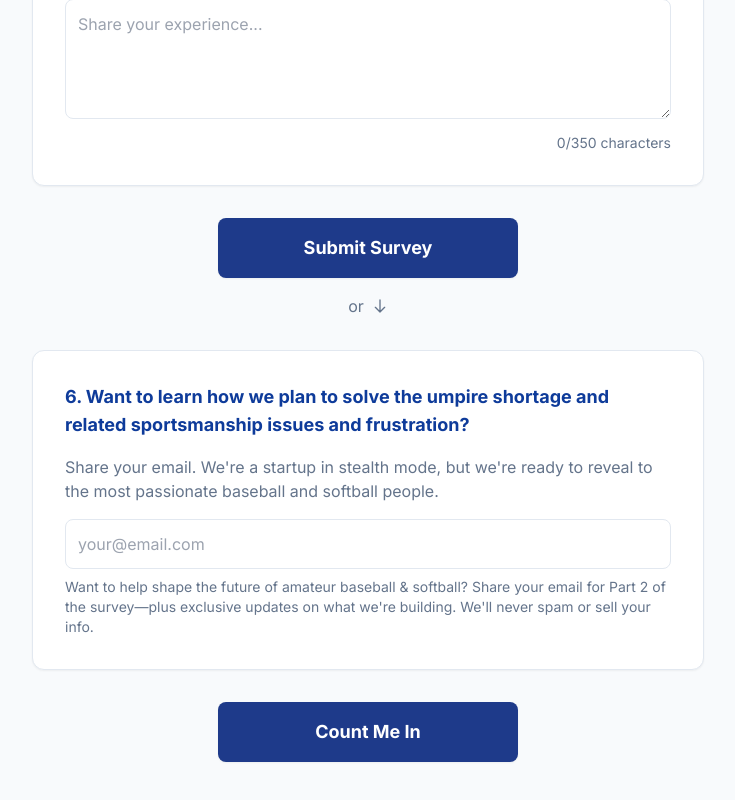
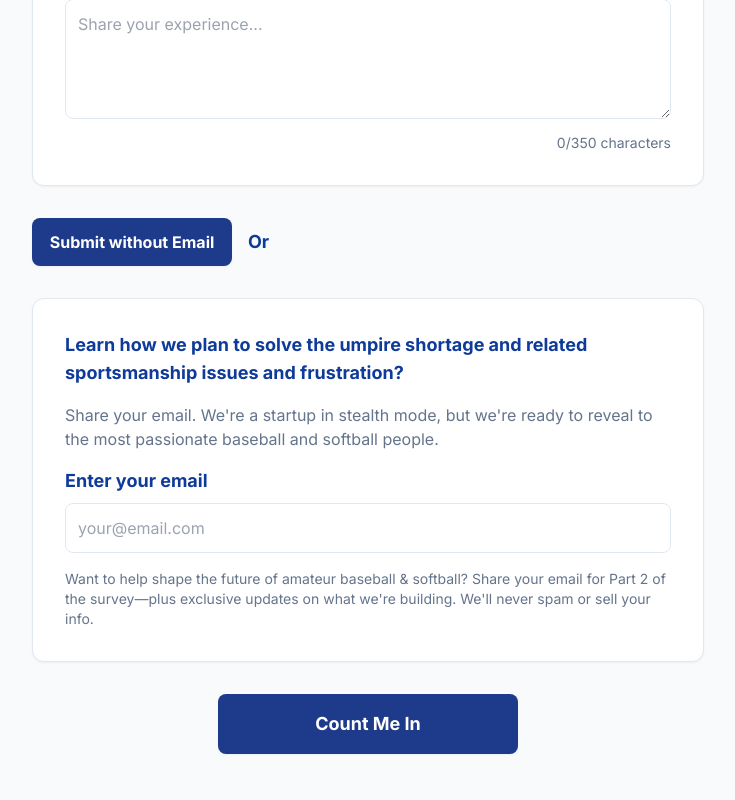
Before and after one commit to robreganSF/youth-survey, a React (Vite) app: page / in a window 1280 px wide. Shown: the part 930-1730 px from the top of the page, without its empty margins (272-1007 px from the left). Built offline with nearby package versions, Linux system fonts and the light colour scheme.

Commit message:
anon email

```diff
--- a/components/SurveyForm.tsx
+++ b/components/SurveyForm.tsx
@@ -161,29 +161,26 @@ function SurveyForm() {
             </p>
           </div>
 
-          <div className="flex flex-col items-center gap-4">
+          <div className="flex items-center gap-4">
             <button
               type="submit"
-              className="w-full md:w-[300px] bg-primary text-primary-foreground py-4 px-6 rounded-lg text-lg font-bold hover:bg-secondary transition-all duration-300 shadow-sm hover:shadow-md transform hover:-translate-y-0.5"
+              className="w-[200px] bg-primary text-primary-foreground py-3 px-4 rounded-lg text-base font-bold hover:bg-secondary transition-all duration-300 shadow-sm hover:shadow-md transform hover:-translate-y-0.5"
             >
-              Submit Survey
+              Submit without Email
             </button>
-            <div className="flex items-center gap-2 text-muted-foreground">
-              <span>or</span>
-              <svg className="w-4 h-4" fill="none" stroke="currentColor" viewBox="0 0 24 24">
-                <path strokeLinecap="round" strokeLinejoin="round" strokeWidth={2} d="M19 14l-7 7m0 0l-7-7m7 7V3" />
-              </svg>
-            </div>
+            <span className="text-lg font-bold text-foreground">Or</span>
           </div>
 
           {/* Email Section - Full Width */}
           <div className="bg-card p-8 rounded-xl shadow-sm border border-border">
             <label className="block text-lg font-bold text-foreground mb-4">
-              6. Want to learn how we plan to solve the umpire shortage and related sportsmanship issues and frustration?
+              Learn how we plan to solve the umpire shortage and related sportsmanship issues and frustration?
             </label>
             <p className="text-base text-muted-foreground mb-4">
               Share your email. We're a startup in stealth mode, but we're ready to reveal to the most passionate baseball and softball people.
             </p>
+            <div className="mb-4">
+              <p className="text-lg font-bold text-foreground mb-2">Enter your email</p>
               <input
                 type="email"
                 name="subscribe_email"
@@ -192,7 +189,8 @@ function SurveyForm() {
                 className="w-full p-3 border border-input rounded-lg focus:ring-2 focus:ring-ring focus:border-ring text-base text-foreground"
                 placeholder="your@email.com"
               />
-            <p className="text-sm text-muted-foreground mt-2">
+            </div>
+            <p className="text-sm text-muted-foreground">
               Want to help shape the future of amateur baseball & softball? Share your email for Part 2 of the survey—plus exclusive updates on what we're building. We'll never spam or sell your info.
             </p>
           </div>
```
Lines whose indentation alone changed are shown as unchanged.
